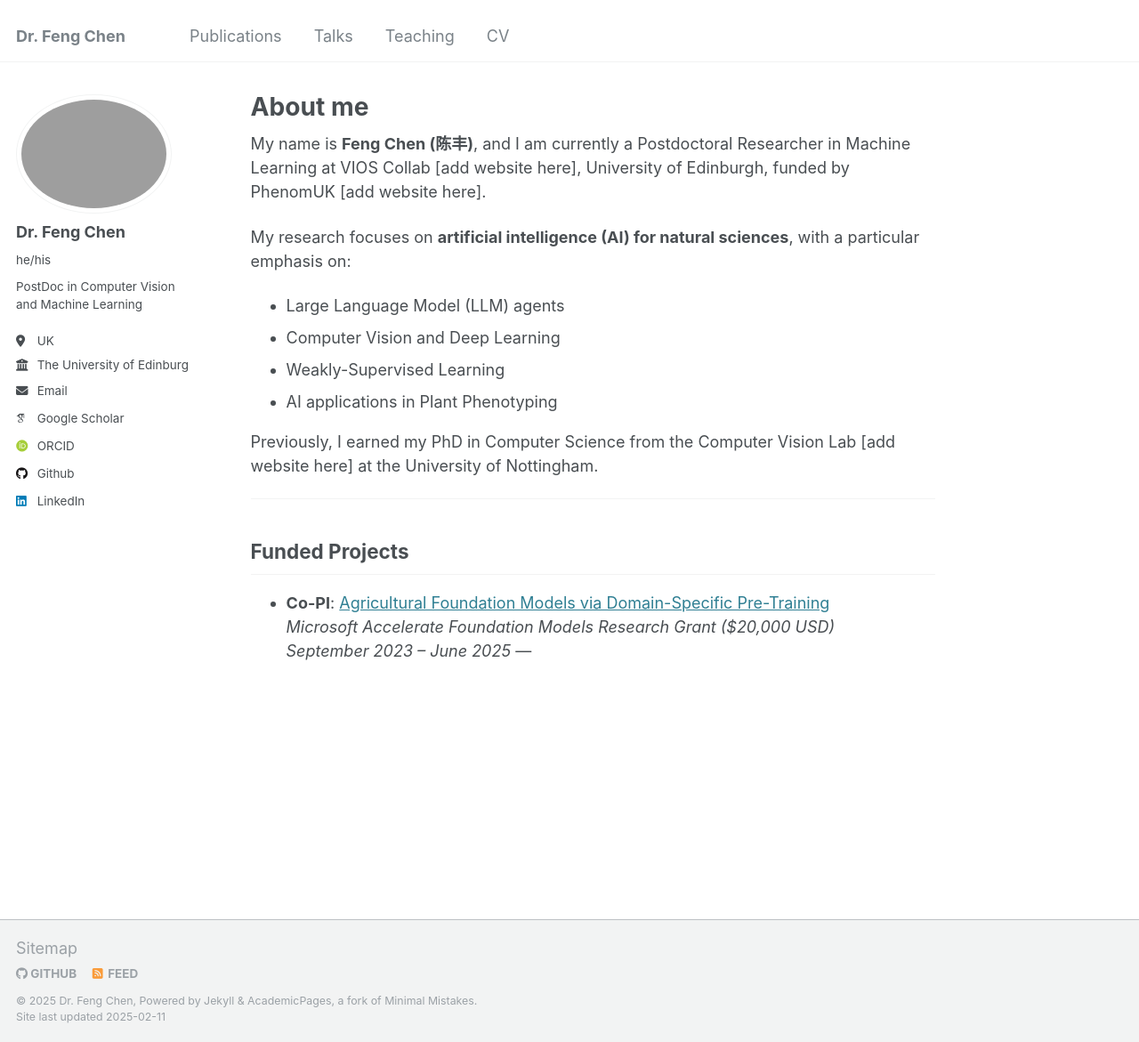
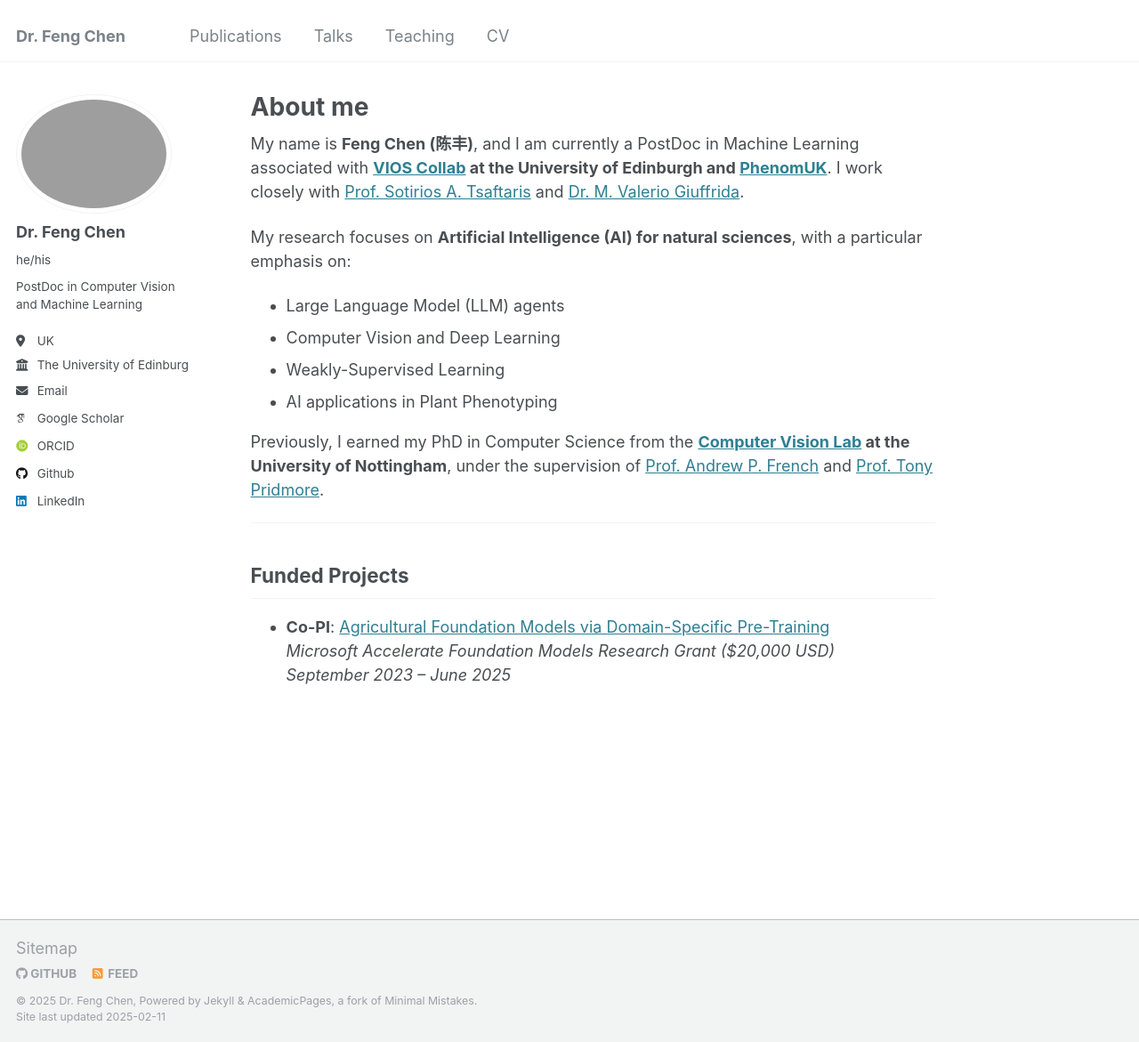
Before and after one commit to fengchen025/fengchen025.github.io, a Jekyll site: the page built from _pages/about.md, in a window 1280 px wide and 1171 px high. Shown: the whole window at 89% size. Built offline with Jekyll 4.4.1, drawn with Linux system fonts in a browser that asks for light colours; some web fonts are replaced.

Commit message:
Update about.md

```diff
--- a/_pages/about.md
+++ b/_pages/about.md
@@ -7,15 +7,15 @@ redirect_from:
   - /about.html
 ---
 
-My name is **Feng Chen (陈丰)**, and I am currently a Postdoctoral Researcher in Machine Learning at VIOS Collab [add website here], University of Edinburgh, funded by PhenomUK [add website here].
+My name is **Feng Chen (陈丰)**, and I am currently a PostDoc in Machine Learning associated with **[VIOS Collab](https://vios.science/) at the University of Edinburgh and [PhenomUK](https://phenomuk.org/)**. I work closely with [Prof. Sotirios A. Tsaftaris](https://vios.science/) and [Dr. M. Valerio Giuffrida](https://www.valeriogiuffrida.academy/wp/).
 
-My research focuses on **artificial intelligence (AI) for natural sciences**, with a particular emphasis on:
+My research focuses on **Artificial Intelligence (AI) for natural sciences**, with a particular emphasis on:
 - Large Language Model (LLM) agents
 - Computer Vision and Deep Learning
 - Weakly-Supervised Learning
 - AI applications in Plant Phenotyping
 
-Previously, I earned my PhD in Computer Science from the Computer Vision Lab [add website here] at the University of Nottingham.
+Previously, I earned my PhD in Computer Science from the **[Computer Vision Lab](https://www.nottingham.ac.uk/research/groups/cvl/) at the University of Nottingham**, under the supervision of [Prof. Andrew P. French](https://www.nottingham.ac.uk/research/groups/cvl/people/andrew.p.french) and [Prof. Tony Pridmore](https://people.cs.nott.ac.uk/psztpp/).
 
 ---
 
@@ -24,4 +24,3 @@ Previously, I earned my PhD in Computer Science from the Computer Vision Lab [ad
 - **Co-PI**: [Agricultural Foundation Models via Domain-Specific Pre-Training](https://www.microsoft.com/en-us/research/project/afmr-domain-applications/)
   *Microsoft Accelerate Foundation Models Research Grant (\$20,000 USD)*
   *September 2023 – June 2025*
----
```
